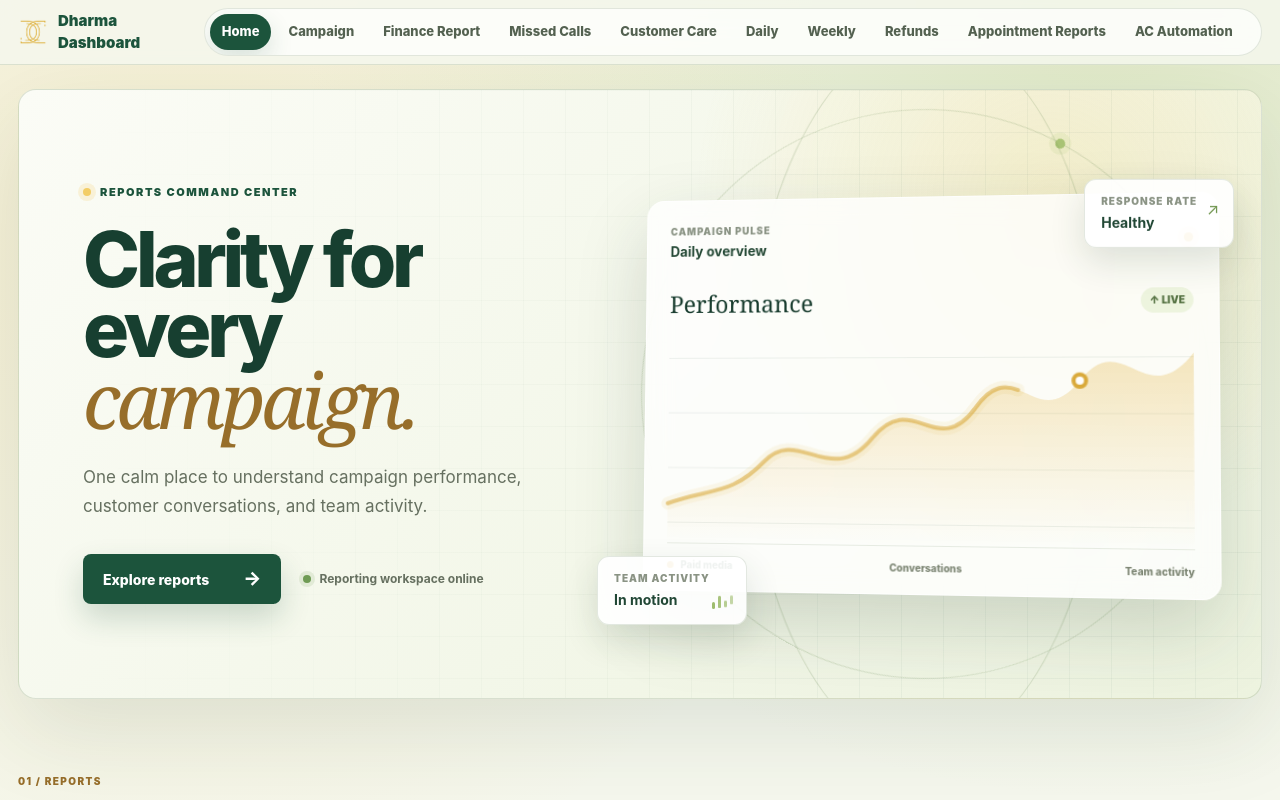
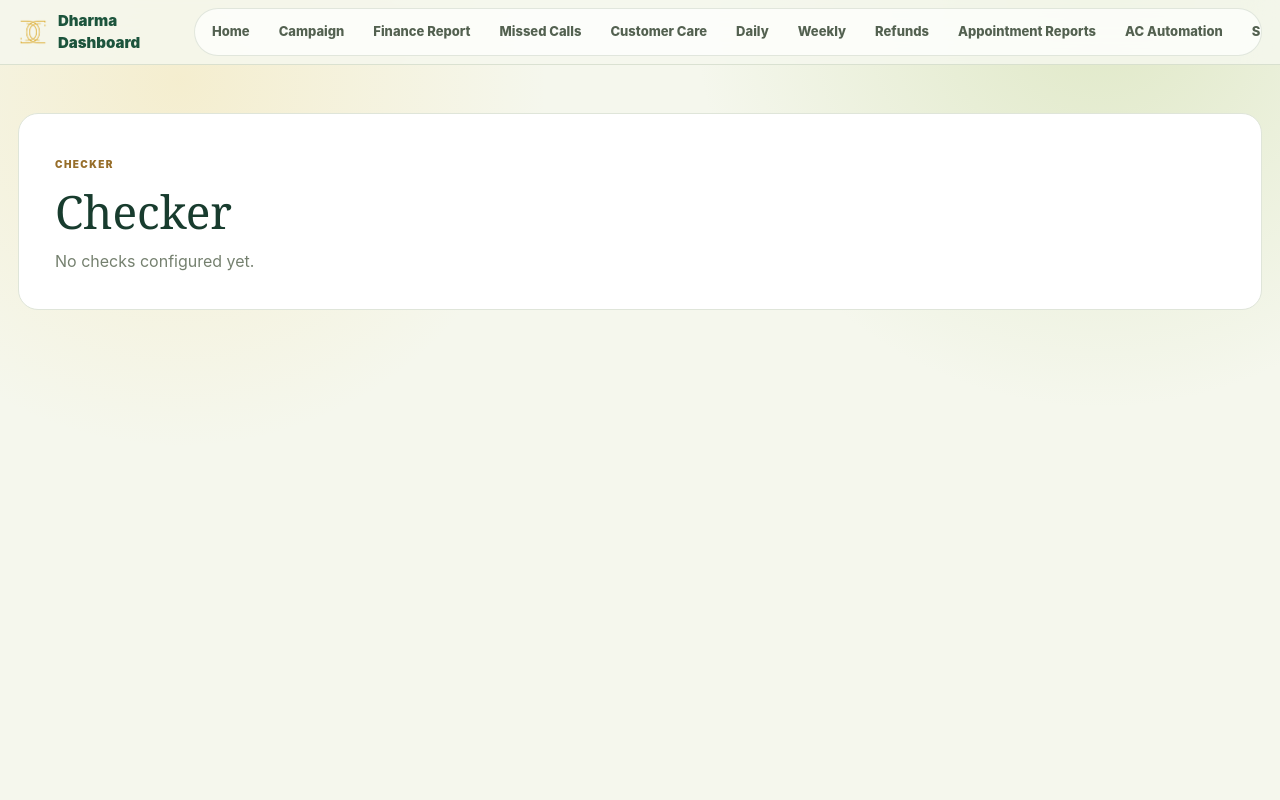
Before and after one commit to Dharma-IT/ReportsTool, a React (Vite) app: page /checker in a window 1280 px wide. Shown: the top 800 px of the page. Built offline with nearby package versions, Linux system fonts and the light colour scheme; no server answers.

Commit message:
add checker dashboard

```diff
--- a/src/App.tsx
+++ b/src/App.tsx
@@ -10,6 +10,7 @@ import Weekly from './pages/Weekly'
 import Refunds from './pages/Refunds'
 import ACAutomation from './pages/ACAutomation'
 import Supplements from './pages/Supplements'
+import Checker from './pages/Checker'
 import CampaignPinLock from './components/CampaignPinLock'
 
 type AppRoute = {
@@ -29,6 +30,7 @@ const routes: AppRoute[] = [
   { path: '/appointment-reports', label: 'Appointment Reports' },
   { path: '/ac-automation', label: 'AC Automation' },
   { path: '/supplements', label: 'Supplements' },
+  { path: '/checker', label: 'Checker' },
 ]
 
 function getActiveRoute() {
@@ -89,6 +91,8 @@ function App() {
         </CampaignPinLock>
       ) : activeRoute === '/supplements' ? (
         <Supplements />
+      ) : activeRoute === '/checker' ? (
+        <Checker />
       ) : activeRoute === '/ac-automation' ? (
         <ACAutomation />
       ) : (
--- /dev/null
+++ b/src/pages/Checker.tsx
@@ -0,0 +1,13 @@
+function Checker() {
+  return (
+    <main className="home-shell">
+      <section className="checker-panel" aria-labelledby="checker-heading">
+        <span className="home-section-index">CHECKER</span>
+        <h1 id="checker-heading">Checker</h1>
+        <p>No checks configured yet.</p>
+      </section>
+    </main>
+  )
+}
+
+export default Checker
--- a/src/pages/HomeDashboard.tsx
+++ b/src/pages/HomeDashboard.tsx
@@ -55,9 +55,20 @@ const reportLinks = [
     action: 'Open cart automation',
     icon: 'cart',
   },
+  {
+    path: '/checker',
+    number: '08',
+    title: 'Checker',
+    copy: 'Open your Checker workspace.',
+    action: 'Open Checker',
+    icon: 'check',
+  },
 ]
 
 function ReportIcon({ name }: { name: string }) {
+  if (name === 'check') {
+    return <svg viewBox="0 0 24 24" aria-hidden="true"><rect x="4" y="3" width="16" height="18" rx="2"/><path d="m8 12 3 3 5-6"/></svg>
+  }
   if (name === 'finance') {
     return <svg viewBox="0 0 24 24" aria-hidden="true"><circle cx="12" cy="12" r="9"/><path d="M15.5 8.5h-5a2 2 0 0 0 0 4h3a2 2 0 0 1 0 4h-5M12 6.5v11"/></svg>
   }
```
Also changed, not shown: src/App.css.
